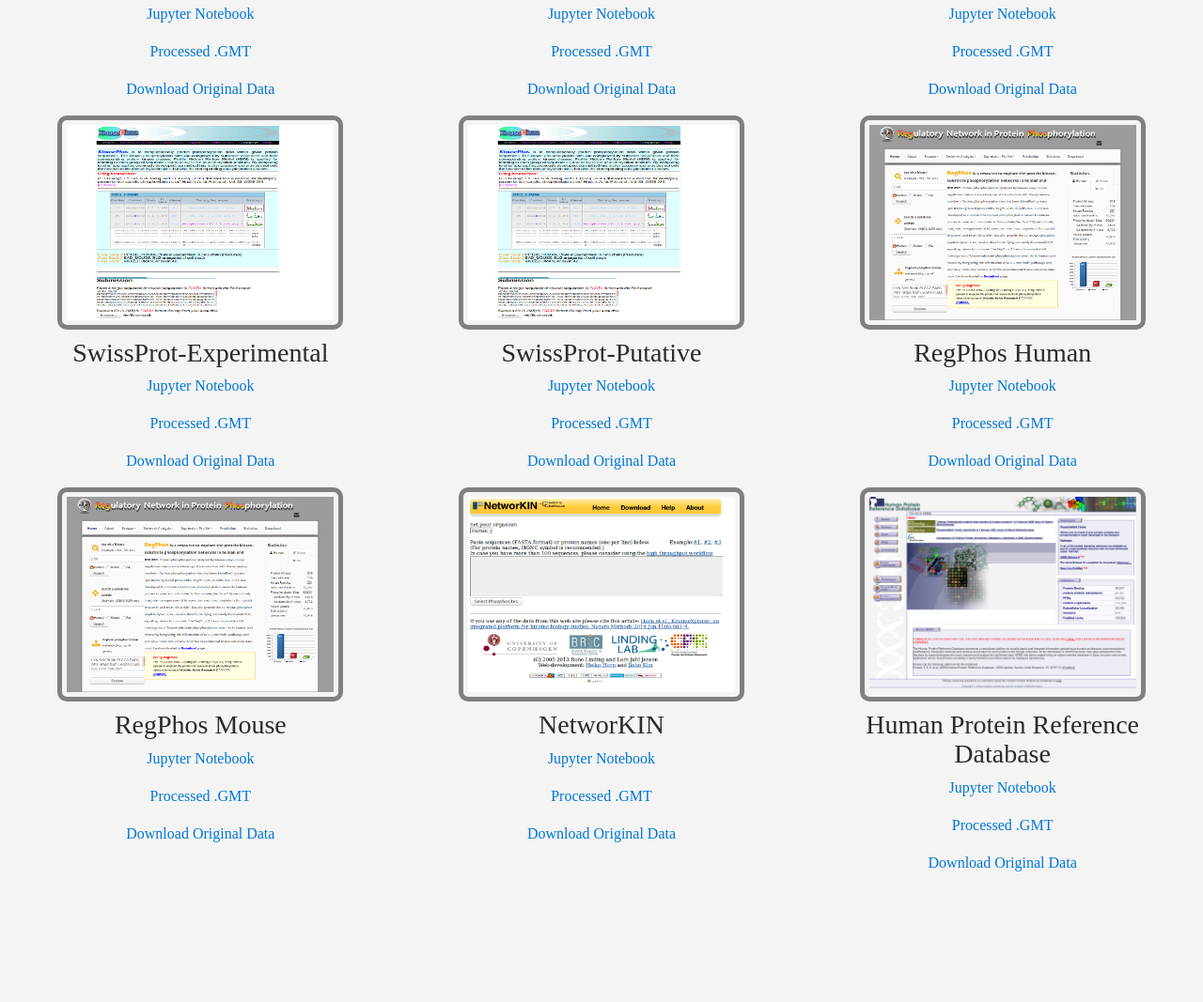
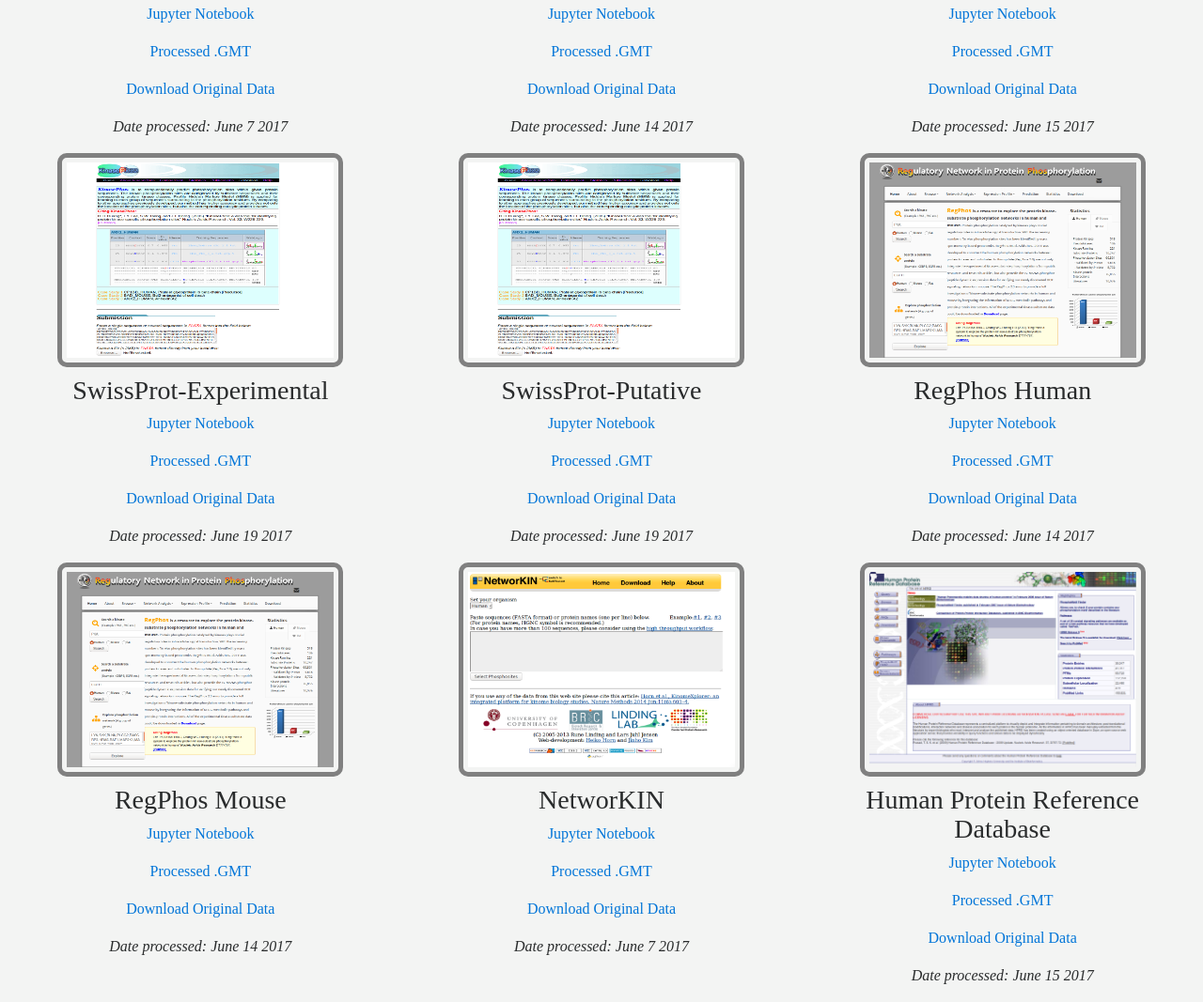
Before and after one commit to MaayanLab/KEA3, a plain HTML site: page index.html in a window 1280 px wide. Shown: the part 877-1944 px from the top of the page at 94% size. Before the commit the page ends 1824 px from the top, so only its background shows below. Drawn offline with nearby package versions, Linux system fonts and the light colour scheme; a script that the page names is missing.

Commit message:
added citations to notebook files and date-processed to index.html

```diff
--- a/index.html
+++ b/index.html
@@ -61,6 +61,9 @@
 				<p>
 					<a id = 'l' href = "http://phospho.elm.eu.org/dataset.html">Download Original Data</a>
 				</p>
+				<p><i>
+					Date processed: June 7 2017
+				</i></p>
 			</div>
 
 			<div class="col-md-4">
@@ -75,6 +78,9 @@
 				<p>
 					<a id = 'l' href = "http://www.phosphosite.org/staticDownloads.action">Download Original Data</a>
 				</p>
+				<p><i>
+					Date processed: June 14 2017
+				</i></p>
 			</div>
 
 			<div class="col-4">
@@ -89,6 +95,9 @@
 				<p>
 					<a id = 'l' href = "http://mint.bio.uniroma2.it/download.html">Download Original Data</a>
 				</p>
+				<p><i>
+					Date processed: June 15 2017
+				</i></p>
 			</div>
 		</div>
 
@@ -106,6 +115,9 @@
 				<p>
 					<a id = 'l' href = "http://kinasephos.mbc.nctu.edu.tw/download.html">Download Original Data</a>
 				</p>
+				<p><i>
+					Date processed: June 19 2017
+				</i></p>
 			</div>
 
 			<div class="col-md-4">
@@ -120,6 +132,9 @@
 				<p>
 					<a id = 'l' href = "http://kinasephos.mbc.nctu.edu.tw/download.html">Download Original Data</a>
 				</p>
+				<p><i>
+					Date processed: June 19 2017
+				</i></p>
 			</div>
 
 			<div class="col-md-4">
@@ -134,6 +149,9 @@
 				<p>
 					<a id = 'l' href = "http://140.138.144.141/~RegPhos/download.php">Download Original Data</a>
 				</p>
+				<p><i>
+					Date processed: June 14 2017
+				</i></p>
 			</div>
 
 		</div>
@@ -152,6 +170,9 @@
 				<p>
 					<a id = 'l' href = "http://140.138.144.141/~RegPhos/download.php">Download Original Data</a>
 				</p>
+				<p><i>
+					Date processed: June 14 2017
+				</i></p>
 			</div>
 
 
@@ -167,6 +188,9 @@
 				<p>
 					<a id = 'l' href = "http://networkin.info/download.shtml">Download Original Data</a>
 				</p>
+				<p><i>
+					Date processed: June 7 2017
+				</i></p>
 			</div>
 
 			<div class="col-md-4">
@@ -181,6 +205,9 @@
 				<p>
 					<a id = 'l' href = "http://hprd.org/download">Download Original Data</a>
 				</p>
+				<p><i>
+					Date processed: June 15 2017
+				</i></p>
 			</div>
 
 		</div>
```
Also changed, not shown: 8 other files.
